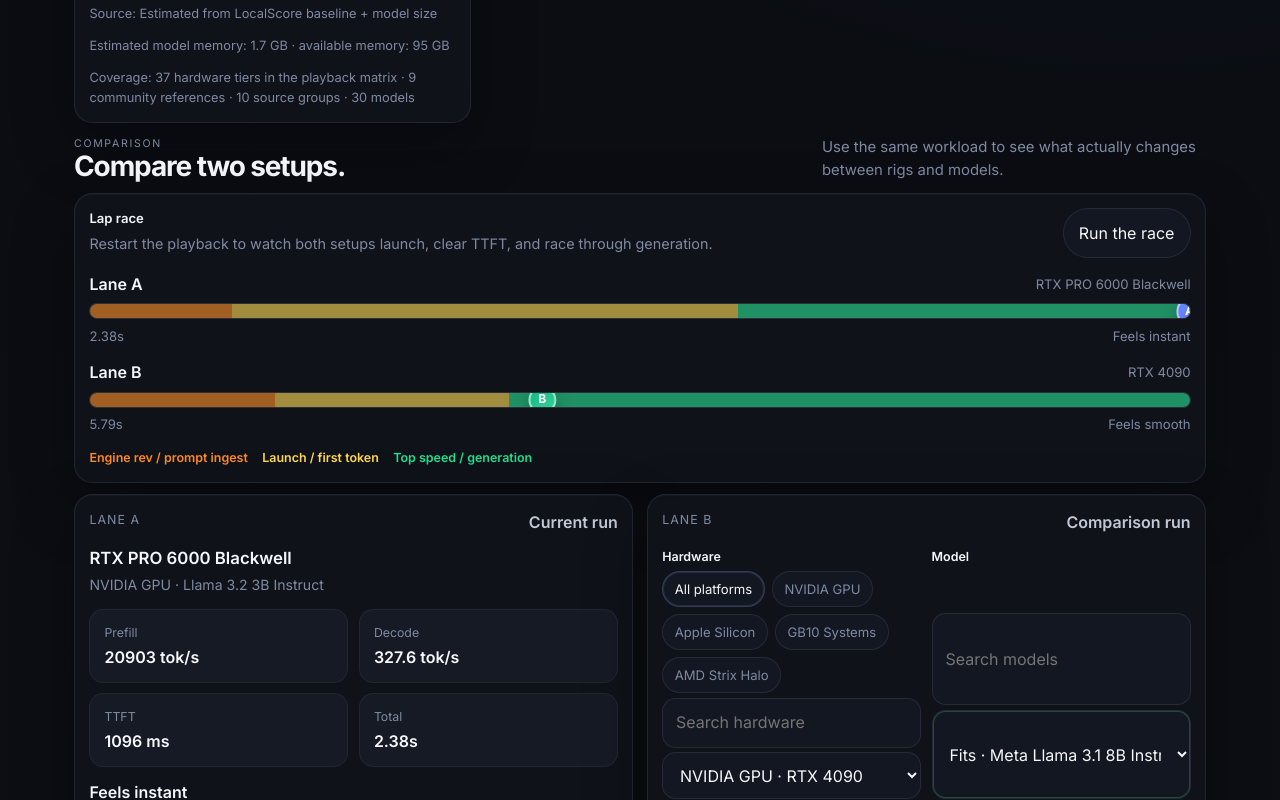
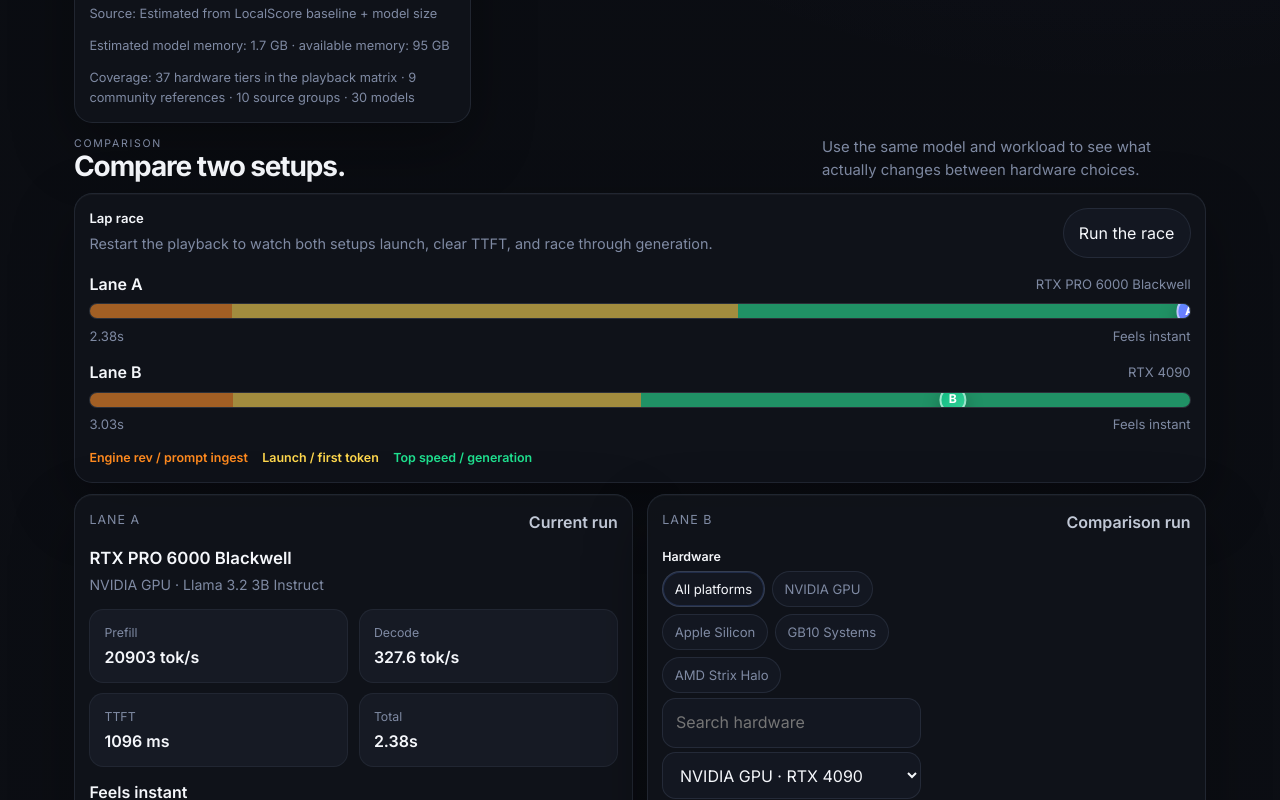
Before and after one commit to mcglothi/laptime, a React (Vite) app: page / in a window 1280 px wide. Shown: the part 1400-2200 px from the top of the page. Built offline with nearby package versions, Linux system fonts and the light colour scheme.

Commit message:
Make comparison lanes use the same model

```diff
--- a/src/App.jsx
+++ b/src/App.jsx
@@ -271,11 +271,9 @@
   const [modelId, setModelId] = useState(modelOptions[1].id)
   const [workloadId, setWorkloadId] = useState(workloadOptions[2].id)
   const [compareHardwareId, setCompareHardwareId] = useState(hardwareEntries[3].id)
-  const [compareModelId, setCompareModelId] = useState(modelOptions[2].id)
   const [hardwareQuery, setHardwareQuery] = useState('')
   const [modelQuery, setModelQuery] = useState('')
   const [compareHardwareQuery, setCompareHardwareQuery] = useState('')
-  const [compareModelQuery, setCompareModelQuery] = useState('')
   const [hardwarePlatformFilter, setHardwarePlatformFilter] = useState('all')
   const [compareHardwarePlatformFilter, setCompareHardwarePlatformFilter] = useState('all')
   const [modelFamilyFilter, setModelFamilyFilter] = useState('all')
@@ -304,7 +302,7 @@
   const fitAssessment = assessModelFit(hardware, model)
   const compareHardware =
     hardwareEntries.find((item) => item.id === compareHardwareId) ?? hardwareEntries[2]
-  const compareModel = modelOptions.find((item) => item.id === compareModelId) ?? modelOptions[1]
+  const compareModel = model
   const compareMetrics = calculateMetrics(compareHardware, compareModel, workload, customMetrics)
   const compareFitAssessment = assessModelFit(compareHardware, compareModel)
   const platformFilteredHardware =
@@ -344,16 +342,6 @@
     compareHardwareId,
     ['name', 'spec', 'buyer', 'platform'],
   )
-  const visibleCompareModelOptions = buildFilteredOptions(
-    familyFilteredModels,
-    compareModelQuery,
-    compareModelId,
-    ['name', 'family', 'quant', 'fit'],
-  )
-  const visibleCompareModelEntries = visibleCompareModelOptions.map((option) => ({
-    ...option,
-    fitAssessment: assessModelFit(compareHardware, option),
-  }))
   const catalogModels =
     catalogFamilyFilter === 'all'
       ? modelOptions
@@ -512,11 +500,6 @@
         setCompareHardwarePlatformFilter={setCompareHardwarePlatformFilter}
         setCompareHardwareId={setCompareHardwareId}
         compareModel={compareModel}
-        compareModelId={compareModelId}
-        compareModelQuery={compareModelQuery}
-        setCompareModelQuery={setCompareModelQuery}
-        visibleCompareModelOptions={visibleCompareModelEntries}
-        setCompareModelId={setCompareModelId}
         compareMetrics={compareMetrics}
         compareFitAssessment={compareFitAssessment}
         elapsedMs={elapsedMs}
--- a/src/components/ComparisonSection.jsx
+++ b/src/components/ComparisonSection.jsx
@@ -22,11 +22,6 @@
   setCompareHardwarePlatformFilter,
   setCompareHardwareId,
   compareModel,
-  compareModelId,
-  compareModelQuery,
-  setCompareModelQuery,
-  visibleCompareModelOptions,
-  setCompareModelId,
   compareMetrics,
   compareFitAssessment,
   elapsedMs,
@@ -49,7 +44,7 @@
       <SectionHeading
         eyebrow="Comparison"
         title="Compare two setups."
-        description="Use the same workload to see what actually changes between rigs and models."
+        description="Use the same model and workload to see what actually changes between hardware choices."
       />
 
       <div className="race-card">
@@ -209,30 +204,6 @@
                 ))}
               </select>
             </label>
-            <label className="control-group dense">
-              <span>Model</span>
-              <input
-                id="compare-model-search"
-                name="compareModelSearch"
-                type="text"
-                value={compareModelQuery}
-                placeholder="Search models"
-                onChange={(event) => setCompareModelQuery(event.target.value)}
-              />
-              <select
-                id="compare-model-select"
-                name="compareModel"
-                className={`select-fit select-fit-${compareFitAssessment.status}`}
-                value={compareModelId}
-                onChange={(event) => setCompareModelId(event.target.value)}
-              >
-                {visibleCompareModelOptions.map((option) => (
-                  <option key={option.id} value={option.id}>
-                    {getFitLabel(option.fitAssessment.status)} · {option.name}
-                  </option>
-                ))}
-              </select>
-            </label>
           </div>
           <div className="compare-title">{compareHardware.name}</div>
           <div className="compare-subtitle">
```
